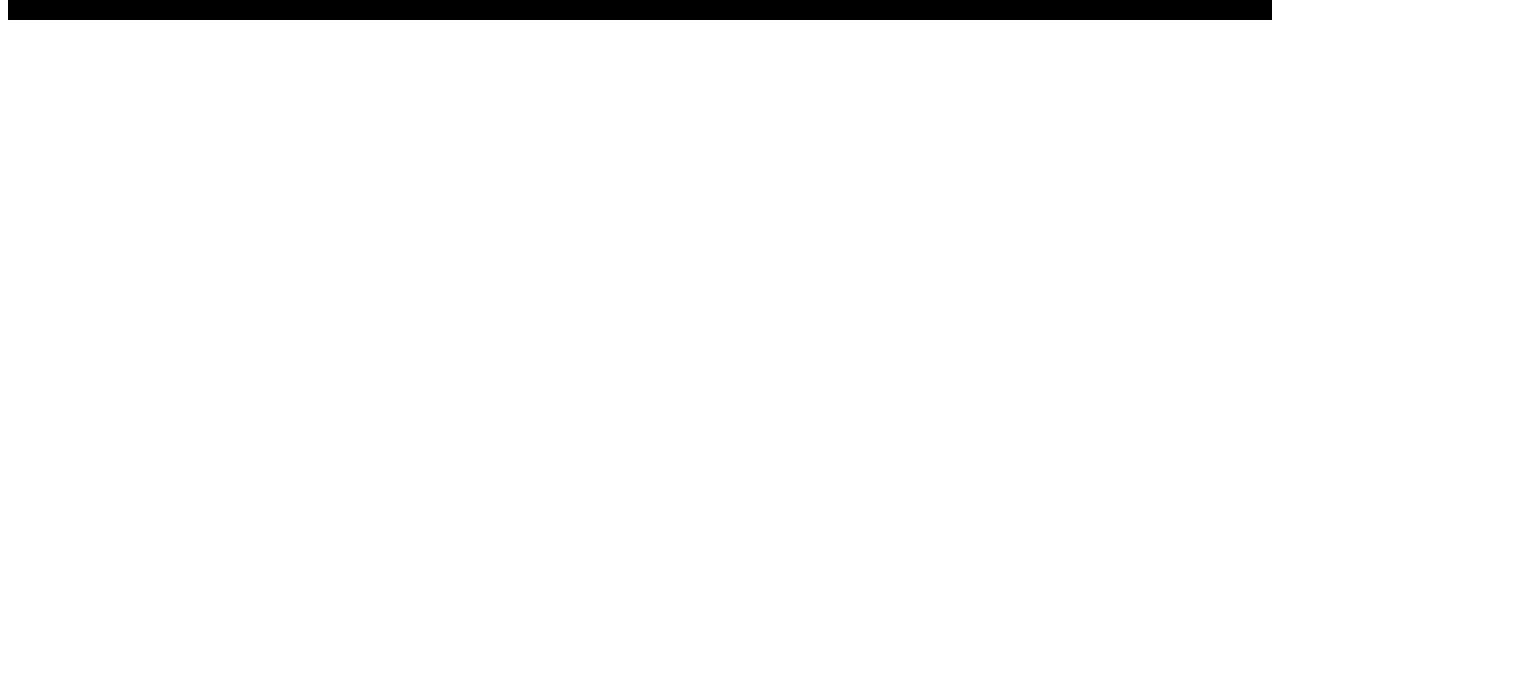
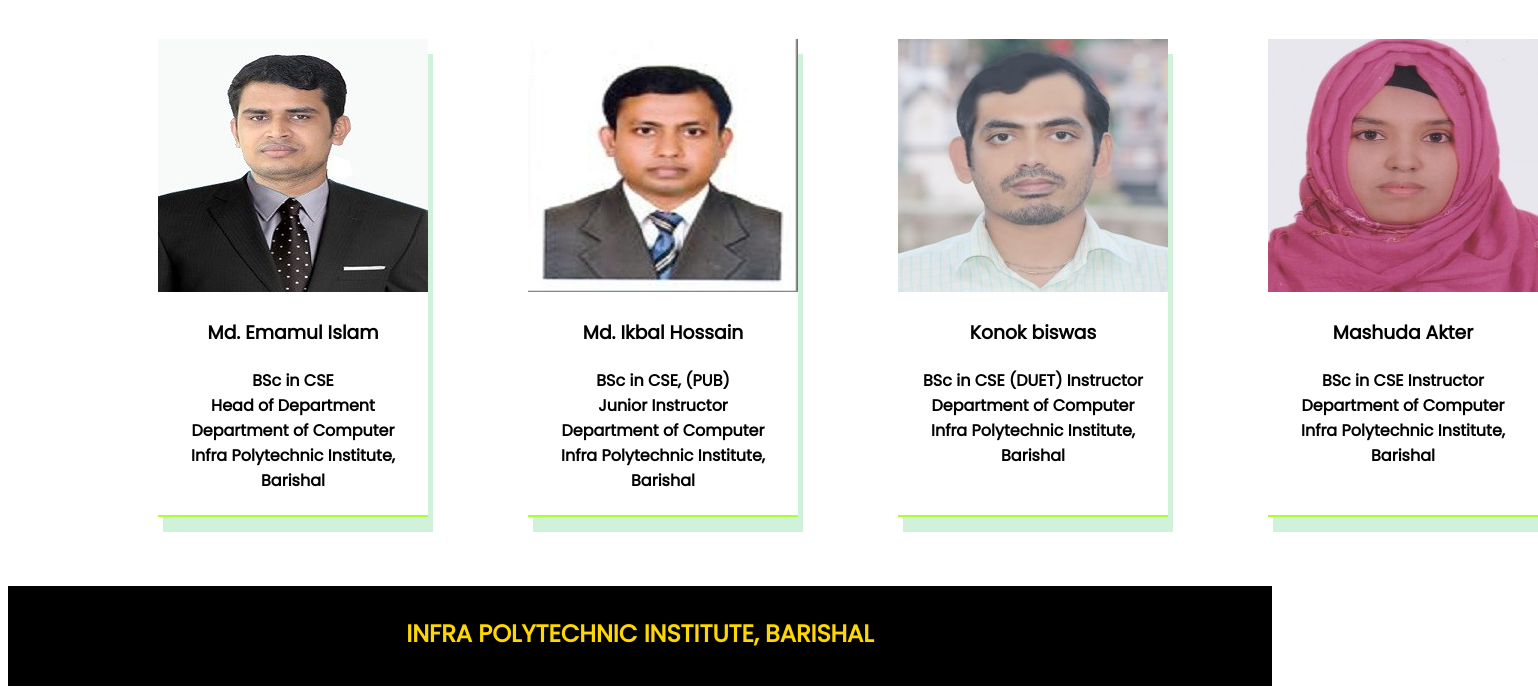
Before and after one commit to minhazroot/e-learning-and-earning-1st, a plain HTML site: page teacher.html in a window 1280 px wide. Shown: the part 242-936 px from the top of the page, 1538 px wide, since content can reach past the window. Before the commit the page ends 800 px from the top, so only its background shows below. Drawn offline with Linux system fonts and the light colour scheme.

Commit message:
teacher paze complit

```diff
--- a/css/teacher.css
+++ b/css/teacher.css
@@ -21,6 +21,20 @@ body {
 
 }
 
+.teachar {
+    display: flex;
+    padding-left: 100px;
+}
+
+.teachar .div_1 {
+
+    border-bottom: 2px solid greenyellow;
+    text-align: center;
+    margin: 50px;
+    box-shadow: 5px 15px #9de2b179;
+
+}
+
 footer h2 a {
     text-decoration: none;
     padding-top: 30px;
--- a/teacher.html
+++ b/teacher.html
@@ -22,9 +22,51 @@
                 <h1><a href="department.html">DEPARTMENT</a></h1>
                 <h1><a href="contact.html">CONTACT</a></h1>
             </nav>
+            <h1>TEACHER</h1>
         </center>
     </header>
-    <h1>TEACHER</h1>
+
+    <center>
+        <h1>Department Of Computer Teacher</h1>
+    </center>
+    <section class="teachar">
+
+        <div class="div_1">
+            <img src="teacher/1_emamul.jpg" alt="">
+            <h3>Md. Emamul Islam</h3>
+
+            <h4>BSc in CSE<br>
+                Head of Department<br>
+                Department of Computer<br>
+                Infra Polytechnic Institute, Barishal</h4>
+        </div>
+        <div class="div_1">
+            <img src="teacher/2_ekbal.jpg" alt="">
+            <h3>Md. Ikbal Hossain</h3>
+            <h4>BSc in CSE, (PUB)<br>
+                Junior Instructor<br>
+                Department of Computer<br>
+                Infra Polytechnic Institute, Barishal</h4>
+        </div>
+        <div class="div_1">
+            <img src="teacher/3_konok.jpg" alt="">
+            <h3>Konok biswas</h3>
+            <h4>
+                BSc in CSE (DUET)
+                Instructor<br>
+                Department of Computer<br>
+                Infra Polytechnic Institute, Barishal<br>
+            </h4>
+        </div>
+        <div class="div_1">
+            <img src="teacher/4_mam.jpg" alt="">
+            <h3>Mashuda Akter</h3>
+            <h4>BSc in CSE
+                Instructor<br>
+                Department of Computer<br>
+                Infra Polytechnic Institute, Barishal</h4>
+        </div>
+    </section>
 
 
     <footer>
```
Also changed, not shown: about.html (+2 -1 lines), teacher/1_emamul.jpg (added), teacher/2_ekbal.jpg (added), teacher/3_konok.jpg (added), teacher/4_mam.jpg (added).
